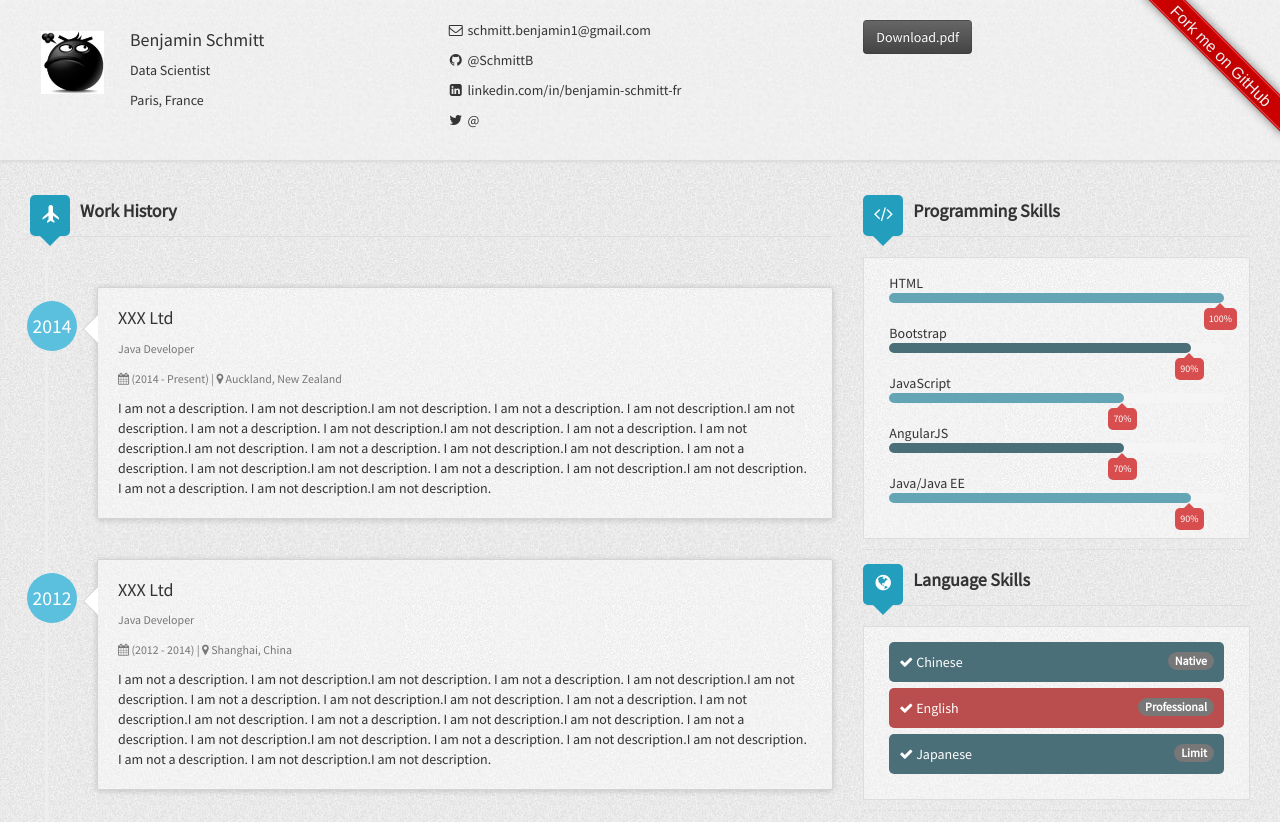
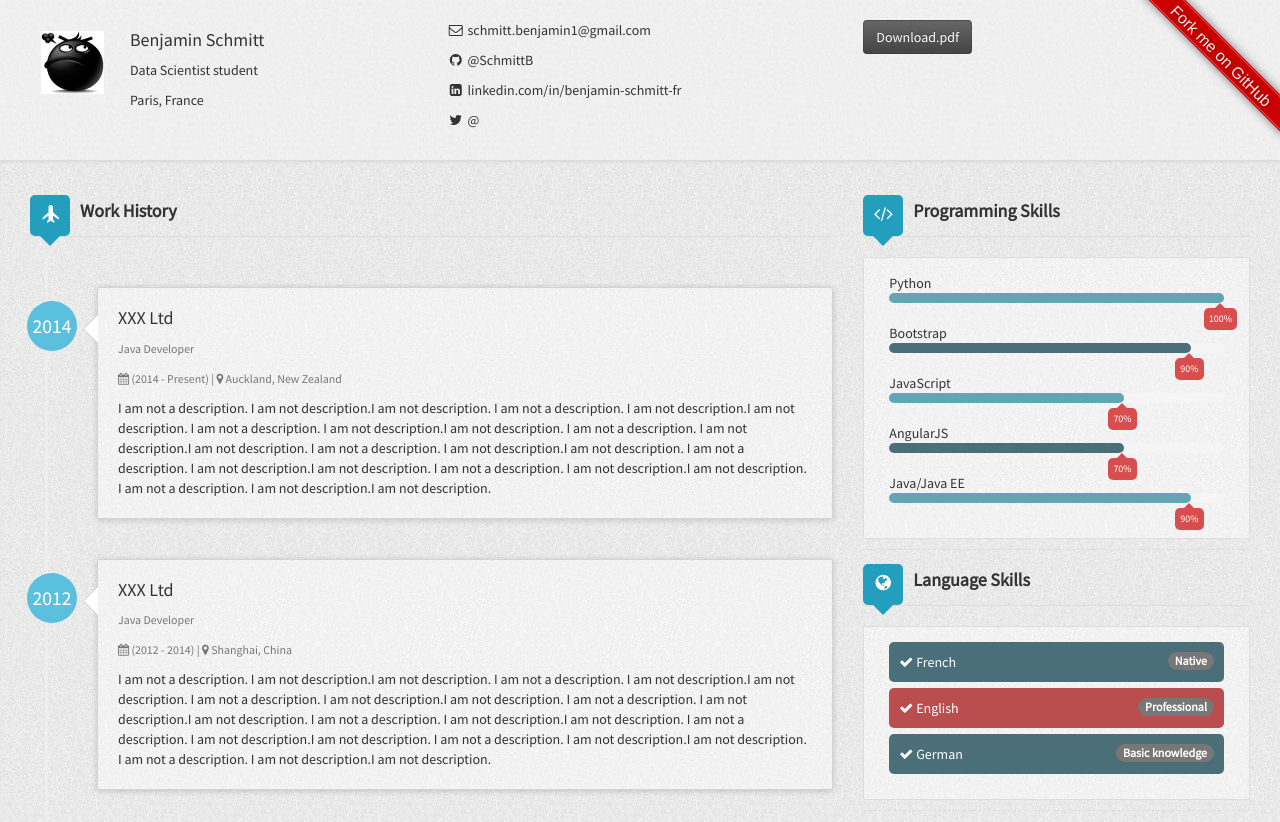
Before and after one commit to SchmittB/SchmittB.github.io, a Jekyll site: the page built from index.html, in a window 1280 px wide. Shown: the top 822 px of the page. Built offline with Jekyll 4.4.1, drawn with Linux system fonts in a browser that asks for light colours; nearby versions of some CDN libraries.

Commit message:
Update _config.yml

```diff
--- a/_config.yml
+++ b/_config.yml
@@ -15,7 +15,7 @@ exclude: [vendor]
 # Author settings
 author:
   name: Benjamin Schmitt
-  title: Data Scientist
+  title: Data Scientist student
   address: Paris, France
   email: schmitt.benjamin1@gmail.com
   link: http://ddbullfrog.com
@@ -57,17 +57,17 @@ author:
       description: I am not a description. I am not description.I am not description. I am not a description. I am not description.I am not description. I am not a description. I am not description.I am not description. I am not a description. I am not description.I am not description. I am not a description. I am not description.I am not description. I am not a description. I am not description.I am not description. I am not a description. I am not description.I am not description. I am not a description. I am not description.I am not description.
   languages:
     - language1:
-      name: Chinese
+      name: French
       proficiency: Native
     - language2:
       name: English
       proficiency: Professional
     - language3:
-      name: Japanese
-      proficiency: Limit
+      name: German
+      proficiency: Basic knowledge
   programmingSkills:
     - skill1:
-      name: HTML
+      name: Python
       percentage: 100%
     - skill2:
       name: Bootstrap
```
